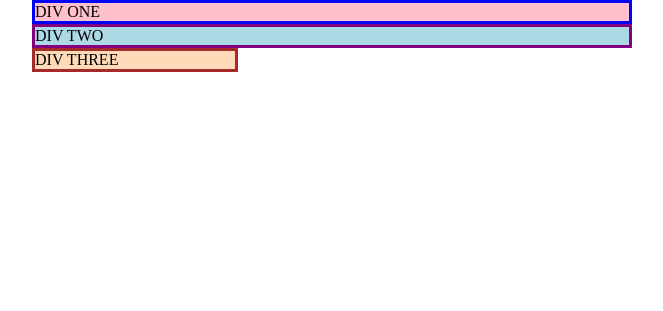
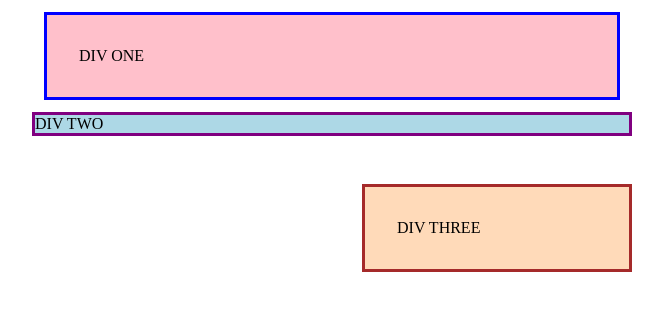
Before and after one commit to chuongdks/odin, a PHP site: page / in a window 1280 px wide. Shown: the top 311 px of the page, without its empty margins (308-971 px from the left). Run offline with PHP 8.4, Linux system fonts and the light colour scheme.

Commit message:
Added CSS exercises 1

```diff
--- a/css-exercises/margin-and-padding/01-margin-and-padding-1/index.html
+++ b/css-exercises/margin-and-padding/01-margin-and-padding-1/index.html
@@ -11,9 +11,11 @@
     <div class="one">
       DIV ONE
     </div>
+
     <div class="two">
       DIV TWO
     </div>
+
     <div class="three">
       DIV THREE
     </div>
--- a/css-exercises/margin-and-padding/01-margin-and-padding-1/style.css
+++ b/css-exercises/margin-and-padding/01-margin-and-padding-1/style.css
@@ -1,5 +1,6 @@
 body {
   max-width: 600px;
+  /* center a body */
   margin: 0 auto;
 }
 
@@ -7,15 +8,15 @@ body {
   background: pink;
   border: 3px solid blue;
   /* CHANGE ME */
-  padding: 0px;
-  margin: 0px;
+  padding: 32px;
+  margin: 12px;
 }
 
 .two {
   background: lightblue;
   border: 3px solid purple;
   /* CHANGE ME */
-  margin-bottom: 0px;
+  margin-bottom: 48px;
 }
 
 .three {
@@ -23,6 +24,6 @@ body {
   border: 3px solid brown;
   width: 200px;
   /* CHANGE ME */
-  padding: 0px;
-  margin-left: 0px;
+  padding: 32px;
+  margin-left: auto;
 }
```
